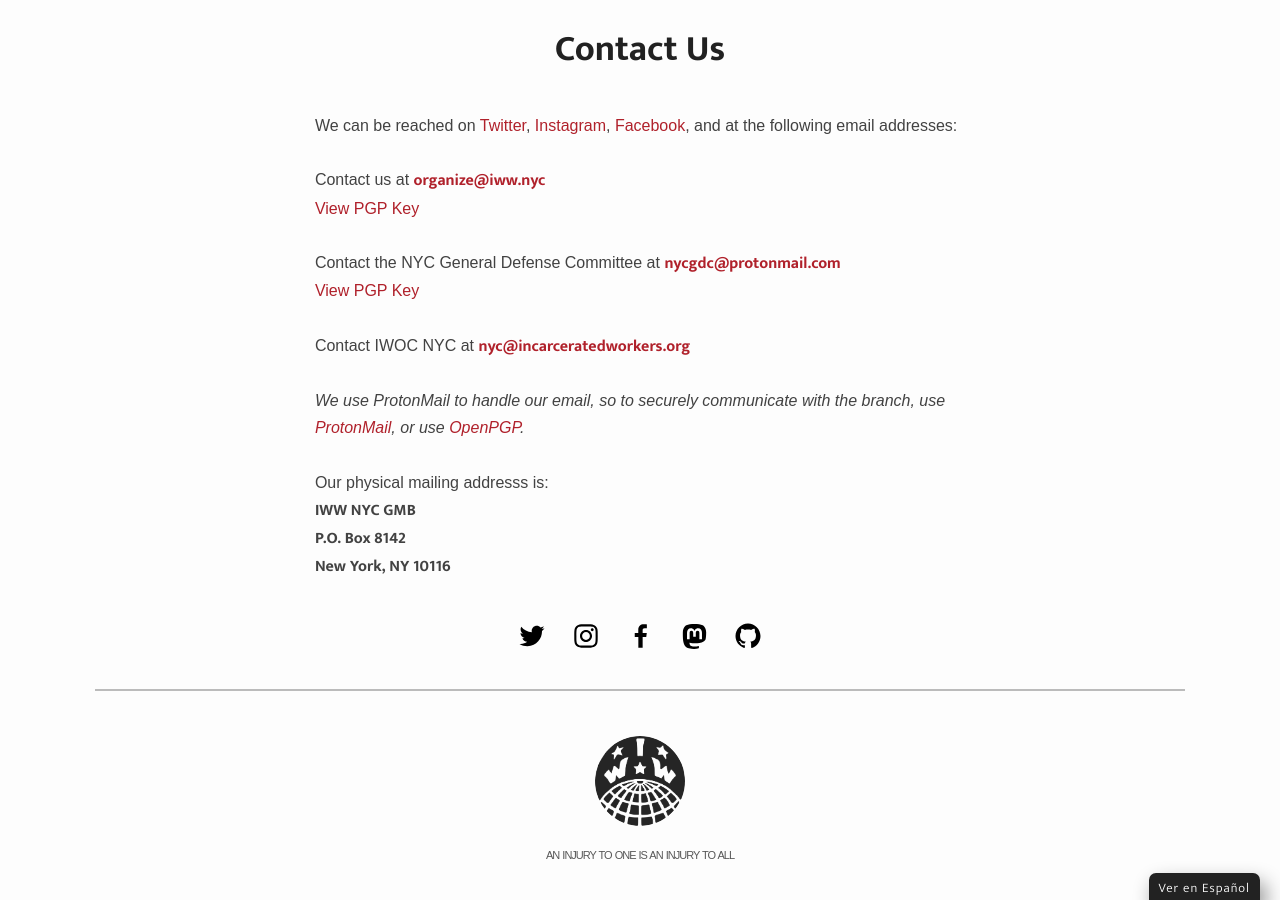
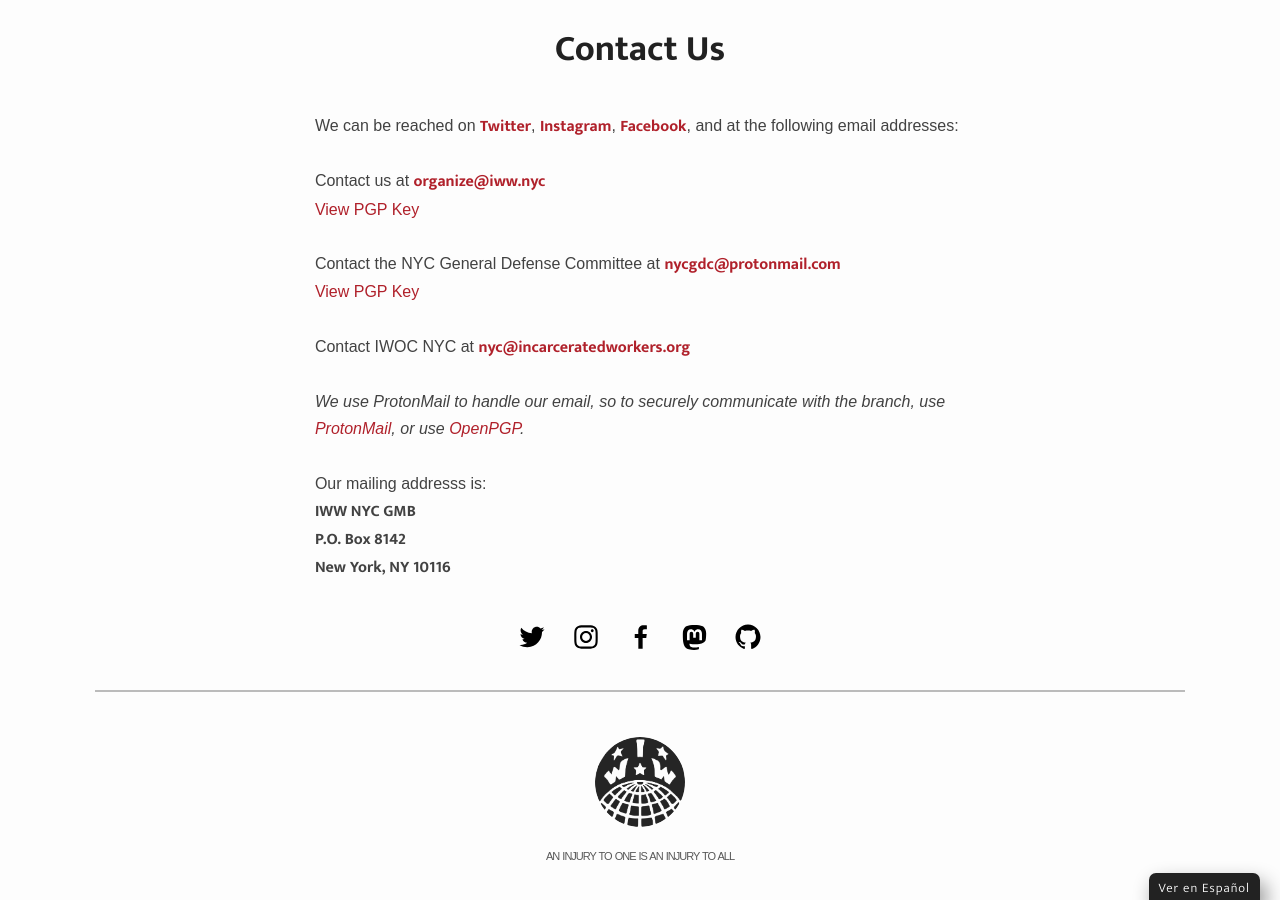
Before and after one commit to IWW-NYC-GMB/iww.nyc, a Jekyll site: the page built from contact.html, in a window 1280 px wide and 900 px high, scrolled down 666 px. Built offline with Jekyll 4.4.1, drawn with Linux system fonts in a browser that asks for light colours; some web fonts are replaced.

Commit message:
Update contact.html

```diff
--- a/contact.html
+++ b/contact.html
@@ -6,7 +6,7 @@
 ---
 <div style="width:85%;margin-right:auto;margin-left:auto;">
 <p>
-We can be reached on <a href="https://twitter.com/{{ site.twitter_username| cgi_escape | escape }}" tagret="_blank">Twitter</a>, <a href="https://instagram.com/{{ site.instagram_username| cgi_escape | escape }}" tagret="_blank">Instagram</a>, <a href="https://facebook.com/{{ site.facebook_username| cgi_escape | escape }}" tagret="_blank">Facebook</a>, and at the following email addresses:<br><br>
+We can be reached on <a href="https://twitter.com/{{ site.twitter_username| cgi_escape | escape }}" tagret="_blank"><strong>Twitter</strong></a>, <a href="https://instagram.com/{{ site.instagram_username| cgi_escape | escape }}" tagret="_blank"><strong>Instagram</strong></a>, <a href="https://facebook.com/{{ site.facebook_username| cgi_escape | escape }}" tagret="_blank"><strong>Facebook</strong></a>, and at the following email addresses:<br><br>
 
 Contact us at <a href="mailto:organize@iww.nyc"><strong>organize@iww.nyc</strong></a><br>
 <a id="organizeA" onclick="showHideDiv('organizeD', 'organizeA')" style="cursor:pointer;">View PGP Key</a><br><br>
@@ -62,7 +62,7 @@
 
 <em>We use ProtonMail to handle our email, so to securely communicate with the branch, use <a href="https://protonmail.com" target="_blank">ProtonMail</a>, or use <a href="https://www.openpgp.org" target="_blank">OpenPGP</a>.</em><br><br>
 
-Our physical mailing addresss is:<br>
+Our mailing addresss is:<br>
 <strong>IWW NYC GMB<br>
 P.O. Box 8142<br>
 New York, NY 10116</strong>
```
